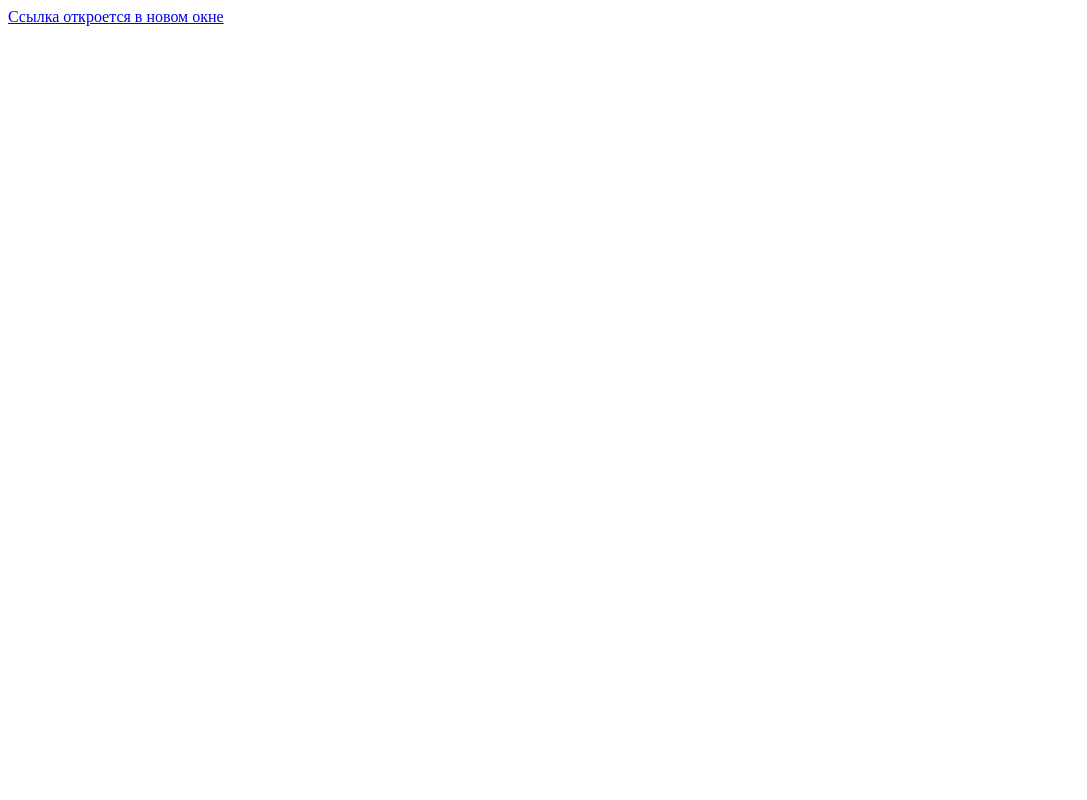
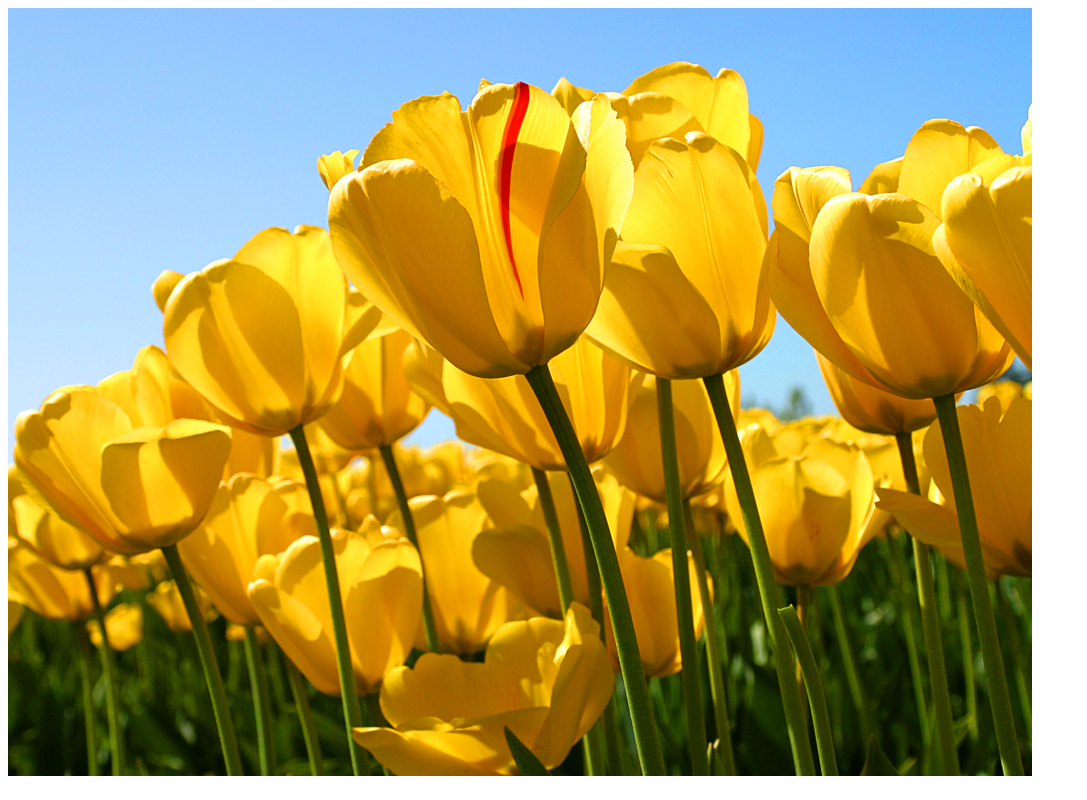
Before and after one commit to Serg12345/html, a plain HTML site: page index.html in a window 1280 px wide. Shown: the whole page, without its empty margins (0-1087 px from the left). Drawn offline with Linux system fonts and the light colour scheme.

Commit message:
Ссылка в виде изображения

```diff
--- a/index.html
+++ b/index.html
@@ -5,7 +5,7 @@
 	<title>Html</title>
 </head>
 <body>
-<!-- Ссылка -->
-<a href="#" target="_blank">Ссылка откроется в новом окне</a>
+<!-- Ссылка в виде изображения -->
+<a href="#"><img src="img/foto.jpg" alt=""></a>
 </body>
 </html>
```
